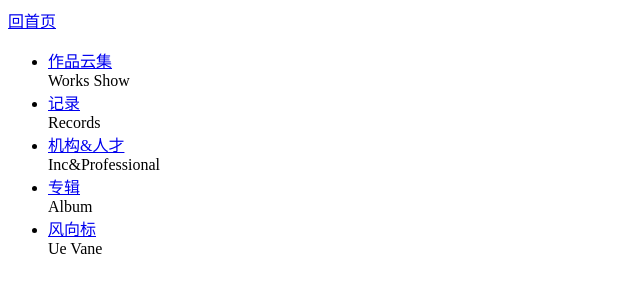
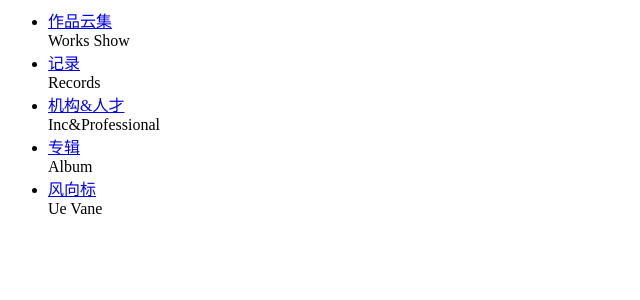
Before and after one commit to justdoit0823/ueue-server, a Python web app: template template/modules/yoez_header.html in a window 1280 px wide. Shown: the top 300 px of the page, without its empty margins (0-640 px from the left). Run offline with Jinja, Linux system fonts and the light colour scheme; the template is opened without the code that fills it, so the values that code supplies are empty.

Commit message:
change logo

```diff
--- a/template/modules/yoez_header.html
+++ b/template/modules/yoez_header.html
@@ -48,7 +48,6 @@
 	</div>
 	<div class="wp1000 yz-hd">
 			<a href="/" class="logo">
-				<span>回首页</span>
 			</a>
 			<ul class="yz-nav">
 				<li>
```
